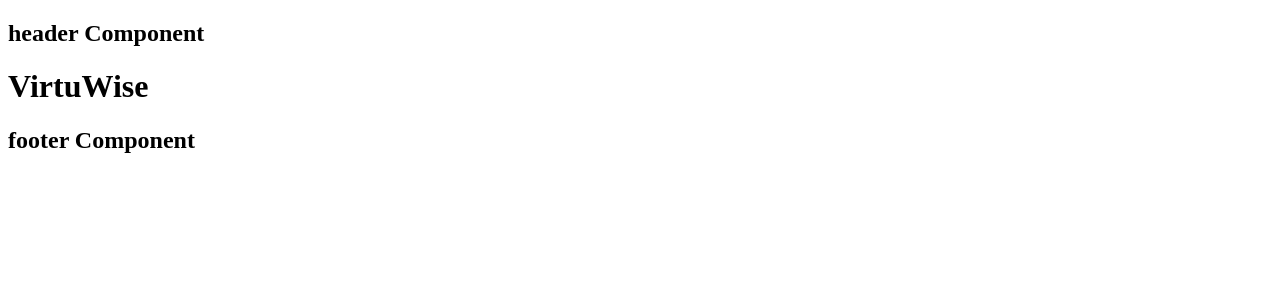
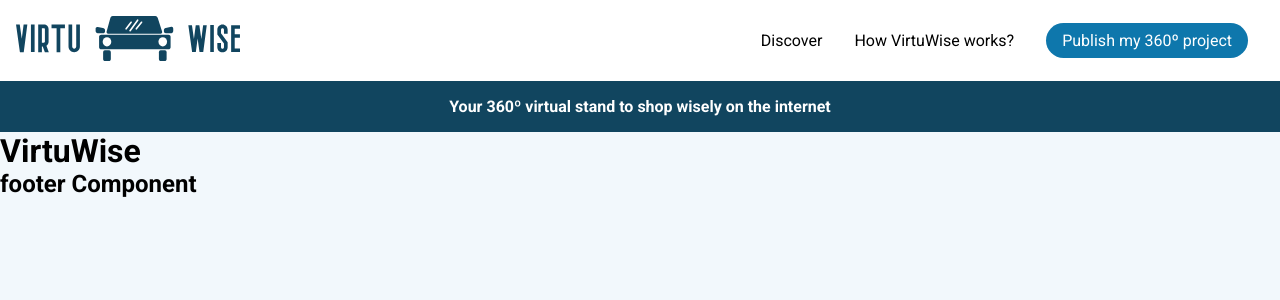
Before and after one commit to andrefillypesilva/virtuwise, a Vue app: page /#/ in a window 1280 px wide. Shown: the top 300 px of the page. Built offline with nearby package versions, Linux system fonts and the light colour scheme.

Commit message:
[VW-03] structuring and styling Header component

```diff
--- a/index.html
+++ b/index.html
@@ -8,6 +8,9 @@
     <meta name="keywords" content="virtual reality, augmented reality, selling">
     <meta name="viewport" content="width=device-width, initial-scale=1.0" />
     <title>VirtuWise - Your tech way of selling</title>
+    <link rel="preconnect" href="https://fonts.googleapis.com">
+    <link rel="preconnect" href="https://fonts.gstatic.com" crossorigin>
+    <link href="https://fonts.googleapis.com/css2?family=Roboto:wght@100;300;400;700;900&display=swap" rel="stylesheet">
   </head>
   <body>
     <div id="app"></div>
--- a/package.json
+++ b/package.json
@@ -4,7 +4,8 @@
   "scripts": {
     "dev": "vite",
     "build": "vue-tsc --noEmit && vite build",
-    "preview": "vite preview"
+    "preview": "vite preview",
+    "new": "node ./scripts/create-component.js"
   },
   "dependencies": {
     "vue": "^3.2.25"
--- a/src/App.vue
+++ b/src/App.vue
@@ -1,5 +1,5 @@
 <script setup lang="ts">
-  import Main from './components/Main.vue'
+  import Main from './views/Main.vue'
 </script>
 
 <template>
@@ -7,4 +7,15 @@
 </template>
 
 <style>
+  * {
+    margin: 0;
+    padding: 0;
+    border: 0;
+    box-sizing: border-box;
+  }
+
+  body {
+    font-family: 'Roboto', sans-serif;
+    background-color: #f2f8fc;
+  }
 </style>
--- /dev/null
+++ b/src/assets/Logo.vue
@@ -0,0 +1,35 @@
+<template>
+    <svg width="100%" viewBox="0 0 289.8271368872044 58.32">
+        <g transform="matrix(2.5069636817458774,0,0,2.5069636817458774,0,-3.239553281967746)" fill="#11455f">
+            <path d="M3.98 20 l-1.98 0 l-2 -14.28 l1.92 0 l1.04 7.36 l0.96 -7.36 l1.92 0 z M9.594 5.68 l0 14.24 l-1.9 0 l0 -14.24 l1.9 0 z M16.928 20.04 l-2.04 0 l-1.1 -3.02 l-0.44 0 l0 3.02 l-1.9 0 l0 -14.32 l2.98 0 c1.32 0 2.38 1.06 2.38 2.38 l0 6.54 c0 0.86 -0.44 1.6 -1.12 2.02 z M13.348 7.619999999999999 l0 7.5 l1.08 0 c0.26 0 0.48 -0.22 0.48 -0.48 l0 -6.54 c0 -0.26 -0.22 -0.48 -0.48 -0.48 l-1.08 0 z M25.241999999999997 5.68 l0 1.92 l-2.38 0 l0 12.42 l-1.92 0 l0 -12.42 l-2.62 0 l0 -1.92 l6.92 0 z M30.036 20.04 c-1.62 0 -2.94 -1.32 -2.94 -2.94 l0 -11.36 l1.9 0 l0 11.36 c0 0.58 0.46 1.06 1.04 1.06 s1.04 -0.48 1.04 -1.06 l0 -11.36 l1.9 0 l0 11.36 c0 1.62 -1.32 2.94 -2.94 2.94 z"></path>
+        </g>
+        <g transform="matrix(1.0377407199573887,0,0,1.0377407199573887,101.51914419253347,-24.226054415511893)" fill="#11455f">
+            <g xmlns="http://www.w3.org/2000/svg">
+                <path d="M98.24,41.81c0,1.63-1.037,2.952-2.316,2.952h-6.952c-1.28,0-2.344-0.943-2.376-2.107l-0.049-1.773   c-0.032-1.164,0.994-2.322,2.292-2.587l7.052-1.441c1.298-0.265,2.35,0.842,2.35,2.472V41.81z"></path>
+            </g>
+            <g xmlns="http://www.w3.org/2000/svg">
+                <path d="M84.33,42.724c0.463,1.44-0.329,2.606-1.77,2.606H17.069c-1.44,0-2.285-1.167-1.888-2.606l4.624-16.773   c0.397-1.44,1.668-2.606,2.841-2.606h53.33c1.173,0,2.498,1.167,2.961,2.606L84.33,42.724z"></path>
+            </g>
+            <path xmlns="http://www.w3.org/2000/svg" d="M94.942,62.212c0,1.439-1.204,2.607-2.691,2.607H8.456c-1.486,0-2.692-1.168-2.692-2.607v-12.89  c0-1.439,1.206-2.607,2.692-2.607h83.795c1.487,0,2.691,1.167,2.691,2.607V62.212z"></path>
+            <ellipse xmlns="http://www.w3.org/2000/svg" fill="#ffffff" cx="15.602" cy="55.524" rx="5.376" ry="5.746"></ellipse>
+            <ellipse xmlns="http://www.w3.org/2000/svg" fill="#ffffff" cx="85.168" cy="55.524" rx="5.376" ry="5.746"></ellipse>
+            <path xmlns="http://www.w3.org/2000/svg" d="M89.975,76.938c0,1.439-0.931,2.606-2.079,2.606h-5.456c-1.148,0-2.079-1.167-2.079-2.606v-8.16  c0-1.439,0.931-2.606,2.079-2.606h5.456c1.148,0,2.079,1.167,2.079,2.606V76.938z"></path>
+            <g xmlns="http://www.w3.org/2000/svg">
+                <line fill="#ffffff" stroke="#ffffff" stroke-width="2" stroke-linecap="round" x1="39.497" y1="39.328" x2="45.688" y2="31.126"></line>
+                <line fill="#ffffff" stroke="#ffffff" stroke-width="2" stroke-linecap="round" x1="44.384" y1="41.624" x2="53.833" y2="28.576"></line>
+                <line fill="#ffffff" stroke="#ffffff" stroke-width="2" stroke-linecap="round" x1="52.204" y1="39.328" x2="58.721" y2="31.126"></line>
+            </g>
+            <path xmlns="http://www.w3.org/2000/svg" d="M20.41,76.938c0,1.439-0.931,2.606-2.079,2.606h-5.457c-1.148,0-2.079-1.167-2.079-2.606v-8.16  c0-1.439,0.931-2.606,2.079-2.606h5.457c1.148,0,2.079,1.167,2.079,2.606V76.938z"></path>
+            <g xmlns="http://www.w3.org/2000/svg">
+                <path d="M13.157,42.903c0,1.039-1.167,1.881-2.607,1.881H4.034c-1.44,0-2.607-1.167-2.607-2.607V39.07   c0-1.439,1.167-2.376,2.607-2.092l6.517,1.287c1.44,0.284,2.607,1.357,2.607,2.396V42.903z"></path>
+            </g>
+        </g>
+        <g transform="matrix(2.442333823541781,0,0,2.442333823541781,211.14491256152138,-2.1397585793487472)" fill="#11455f">
+            <path d="M12.693999999999999 5.720000000000001 l1.92 0 l-1.86 14.28 l-1.98 0 l-1 -7.16 l-0.94 7.16 l-1.98 0 l-2 -14.28 l1.92 0 l1.04 7.36 l0.96 -7.36 l1.92 0 l1.04 7.36 z M18.368 5.68 l0 14.24 l-1.9 0 l0 -14.24 l1.9 0 z M22.962000000000003 20.12 c-1.52 0 -2.74 -1.24 -2.74 -2.74 l0 -2.18 l1.94 0 l0 2.18 c0 0.44 0.36 0.8 0.8 0.8 s0.78 -0.36 0.78 -0.8 l0 -1.9 l-3.52 -4.86 l0 -2.48 c0 -1.52 1.22 -2.76 2.74 -2.76 c1.5 0 2.72 1.24 2.72 2.76 l0 2.16 l-1.94 0 l0 -2.16 c0 -0.46 -0.34 -0.8 -0.78 -0.8 s-0.8 0.34 -0.8 0.8 l0 1.82 l3.52 4.86 l0 2.56 c0 1.5 -1.22 2.74 -2.72 2.74 z M32.196 12.46 l-2.76 0 l0 5.64 l2.78 0 l0 1.9 l-4.68 0 l0 -14.28 l4.68 0 l0 1.9 l-2.78 0 l0 2.94 l2.76 0 l0 1.9 z"></path>
+        </g>
+    </svg>
+</template>
+
+<script lang="ts">
+export default {}
+</script>
--- /dev/null
+++ b/src/assets/style/_variables.scss
@@ -0,0 +1,4 @@
+$primary-color: #11455f;
+$secondary-color: #0e77ac;
+$light-color: #fff;
+$dark-color: #000;
--- /dev/null
+++ b/src/components/Button.vue
@@ -0,0 +1,27 @@
+<template>
+    <a href="#" class="button">
+        {{ title }}
+    </a>
+</template>
+
+<script lang="ts">
+export default {
+    props: ['title'],
+}
+</script>
+
+<style scoped lang="scss">
+@import '../assets/style/_variables.scss';
+.button {
+    background-color: $secondary-color;
+    color: $light-color;
+    padding: .5rem 1rem;
+    border-radius: 3rem;
+
+    &:hover, &:active {
+        transition: background-color .5s;
+        color: $light-color;
+        background-color: $primary-color;
+    }
+}
+</style>
--- a/src/structure/Header.vue
+++ b/src/structure/Header.vue
@@ -1,12 +1,37 @@
 <template>
   <section class="header">
-    <h1>header Component</h1>
+    <div class="header__logo">
+      <Logo />
+    </div>
+    <ul class="header__menu">
+      <li class="header__menu--item">
+        <a href="#">Discover</a>
+      </li>
+      <li class="header__menu--item">
+        <a href="#">How VirtuWise works?</a>
+      </li>
+      <li class="header__menu--item">
+        <Button title="Publish my 360º project" />
+      </li>
+    </ul>
+    <div class="header__slogan">
+      <h4 class="header__slogan--message">
+        Your 360º virtual stand to shop wisely on the internet
+      </h4>
+    </div>
   </section>
 </template>
 
 <script lang="ts">
+import Logo from "@/assets/Logo.vue";
+import Button from "@/components/Button.vue";
+
 export default {
   props: [],
+  components: {
+    Logo,
+    Button,
+  },
   mounted () {
 
   },
@@ -22,12 +47,52 @@
 
   }
 }
-
-
 </script>
 
-<style scoped lang="scss">
-  .header {
+<style lang="scss">
+@import '../assets/style/_variables.scss';
 
+.header {
+  display: flex;
+  align-items: center;
+  flex-wrap: wrap;
+  justify-content: space-between;
+  background-color: $light-color;
+
+  &__logo {
+    width: 16rem;
+    padding: 1rem;
   }
+
+  &__menu {
+    padding: 1rem;
+
+    &--item {
+      list-style: none;
+      display: inline;
+      padding: 0 1rem;
+
+      a {
+        color: $dark-color;
+        text-decoration: none;
+        transition: color .2s;
+
+        &:hover, &:active {
+          color: $secondary-color;
+        }
+      }
+    }
+  }
+
+  &__slogan {
+    flex-basis: 100%;
+    background-color: $primary-color;
+    color: $light-color;
+    text-align: center;
+
+    &--message {
+      margin: 1rem;
+    }
+  }
+}
 </style>
```
Also changed, not shown: scripts/create-component.js (added, +51 -0 lines), src/assets/virtuwise-logo.png (added), src/assets/vue-logo.png (renamed from src/assets/logo.png), src/views/Main.vue (renamed from src/components/Main.vue).
